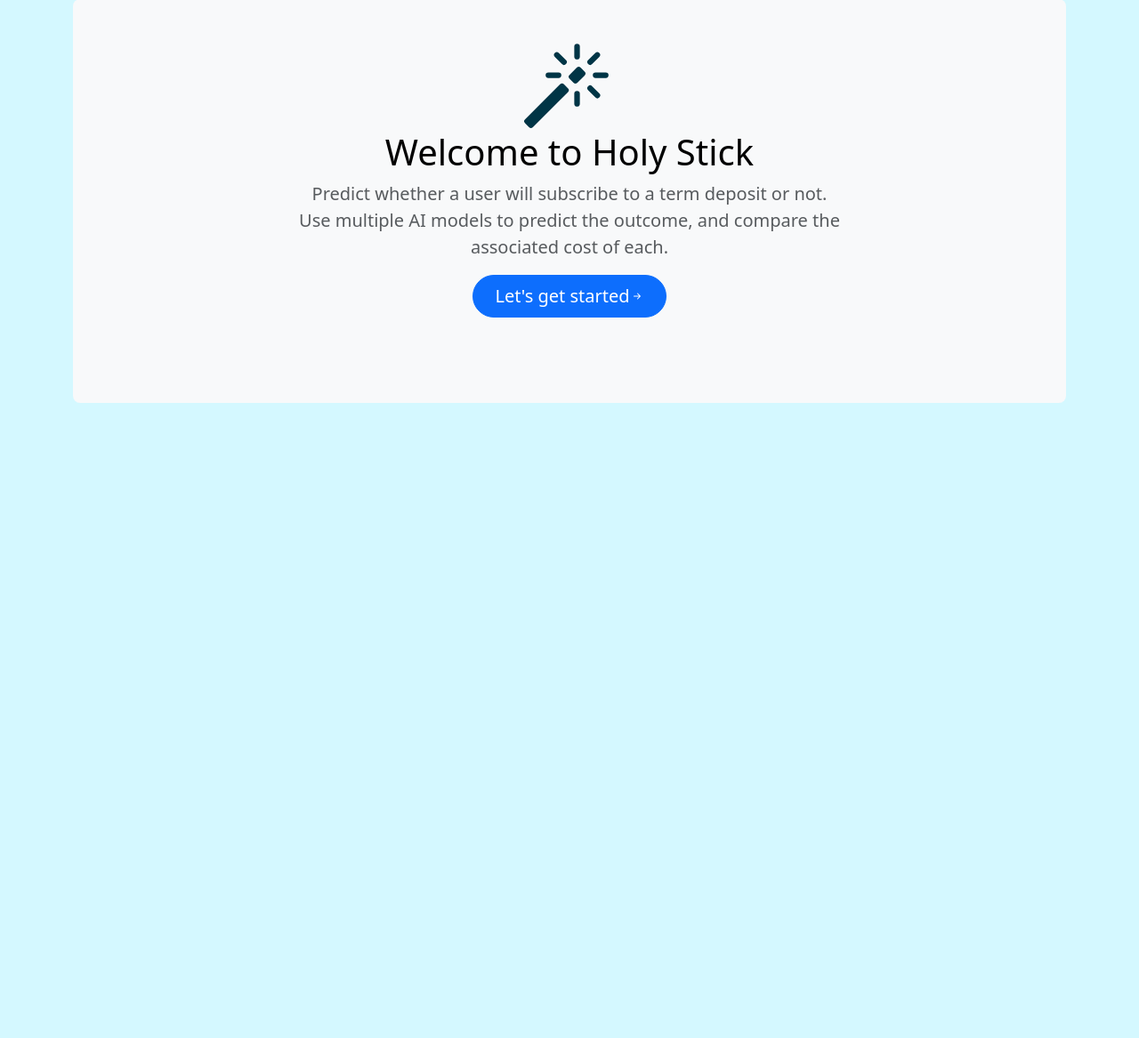
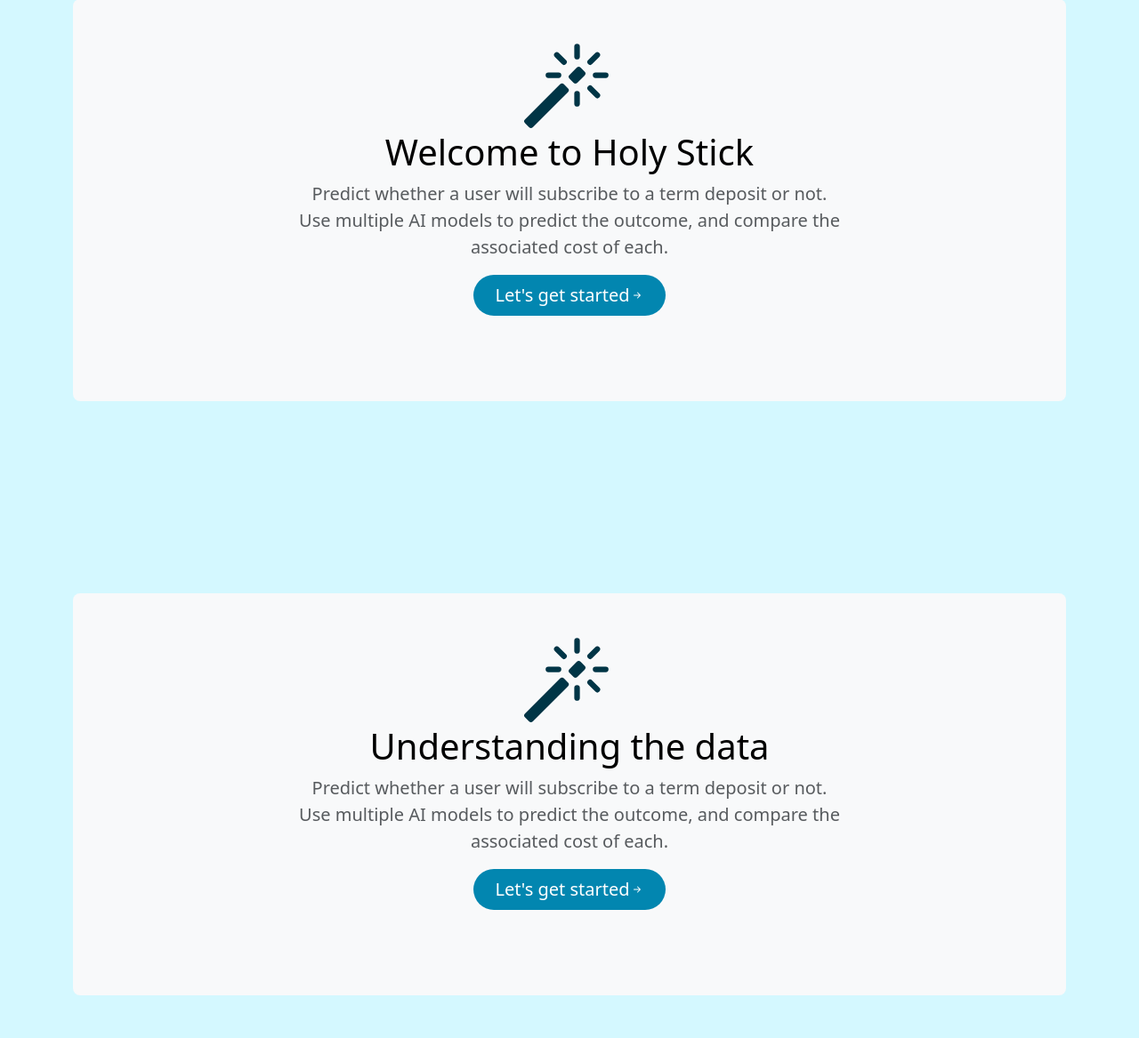
Before and after one commit to dylankainth/holystick, a Flask app: page / in a window 1280 px wide. Shown: the part 141-1308 px from the top of the page at 89% size. Before the commit the page ends 594 px from the top, so only its background shows below. Run offline with Flask 3, Linux system fonts and the light colour scheme.

Commit message:
changed some styles

```diff
--- a/templates/base.html
+++ b/templates/base.html
@@ -8,6 +8,16 @@
         body {
             background-color: #d4f8ff !important;
             color: #003546 !important
+        }
+
+        .btn-primary {
+            background-color: #0286b0 !important;
+            border: none !important;
+        }
+
+        .btn-secondary {
+            background-color: #6900b2 !important;
+            border: none !important;
         }
     </style>
 
--- a/templates/index.html
+++ b/templates/index.html
@@ -1,8 +1,9 @@
 {% extends 'base.html' %}
 
 {% block content %}
+
 <div class="container my-5">
-    <div class="p-5 text-center bg-body-tertiary rounded-3">
+    <div class="p-5 text-center bg-body-tertiary topCard rounded-3 my-5">
 
         <svg xmlns="http://www.w3.org/2000/svg" width="100" height="100" fill="#003546" class="bi bi-magic me-2"
             viewBox="0 0 16 16">
@@ -28,6 +29,42 @@
 
         </div>
     </div>
+
+    <br>
+    <br>
+    <br>
+    <br>
+    <br>
+
+
+    <div class="p-5 text-center bg-body-tertiary rounded-3 my-5">
+
+        <svg xmlns="http://www.w3.org/2000/svg" width="100" height="100" fill="#003546" class="bi bi-magic me-2"
+            viewBox="0 0 16 16">
+            <path
+                d="M9.5 2.672a.5.5 0 1 0 1 0V.843a.5.5 0 0 0-1 0zm4.5.035A.5.5 0 0 0 13.293 2L12 3.293a.5.5 0 1 0 .707.707zM7.293 4A.5.5 0 1 0 8 3.293L6.707 2A.5.5 0 0 0 6 2.707zm-.621 2.5a.5.5 0 1 0 0-1H4.843a.5.5 0 1 0 0 1zm8.485 0a.5.5 0 1 0 0-1h-1.829a.5.5 0 0 0 0 1zM13.293 10A.5.5 0 1 0 14 9.293L12.707 8a.5.5 0 1 0-.707.707zM9.5 11.157a.5.5 0 0 0 1 0V9.328a.5.5 0 0 0-1 0zm1.854-5.097a.5.5 0 0 0 0-.706l-.708-.708a.5.5 0 0 0-.707 0L8.646 5.94a.5.5 0 0 0 0 .707l.708.708a.5.5 0 0 0 .707 0l1.293-1.293Zm-3 3a.5.5 0 0 0 0-.706l-.708-.708a.5.5 0 0 0-.707 0L.646 13.94a.5.5 0 0 0 0 .707l.708.708a.5.5 0 0 0 .707 0z" />
+        </svg>
+
+        <h1 class="text-body-emphasis">Understanding the data</h1>
+        <p class="col-lg-8 mx-auto fs-5 text-muted">
+            Predict whether a user will subscribe to a term deposit or not. <br>
+            Use multiple AI models to predict the outcome, and compare the associated cost of each.
+        </p>
+        <div class="d-inline-flex gap-2 mb-5">
+            <a class="d-inline-flex align-items-center btn btn-primary btn-lg px-4 rounded-pill" type="button"
+                href="/2">
+                Let's get started
+                <svg xmlns="http://www.w3.org/2000/svg" width="16" height="16" fill="currentColor"
+                    class="bi bi-arrow-right-short" viewBox="0 0 16 16">
+                    <path fill-rule="evenodd"
+                        d="M4 8a.5.5 0 0 1 .5-.5h5.793L8.146 5.354a.5.5 0 1 1 .708-.708l3 3a.5.5 0 0 1 0 .708l-3 3a.5.5 0 0 1-.708-.708L10.293 8.5H4.5A.5.5 0 0 1 4 8" />
+                </svg>
+            </a>
+
+        </div>
+    </div>
+
+
 </div>
 
 {% endblock %}
```
